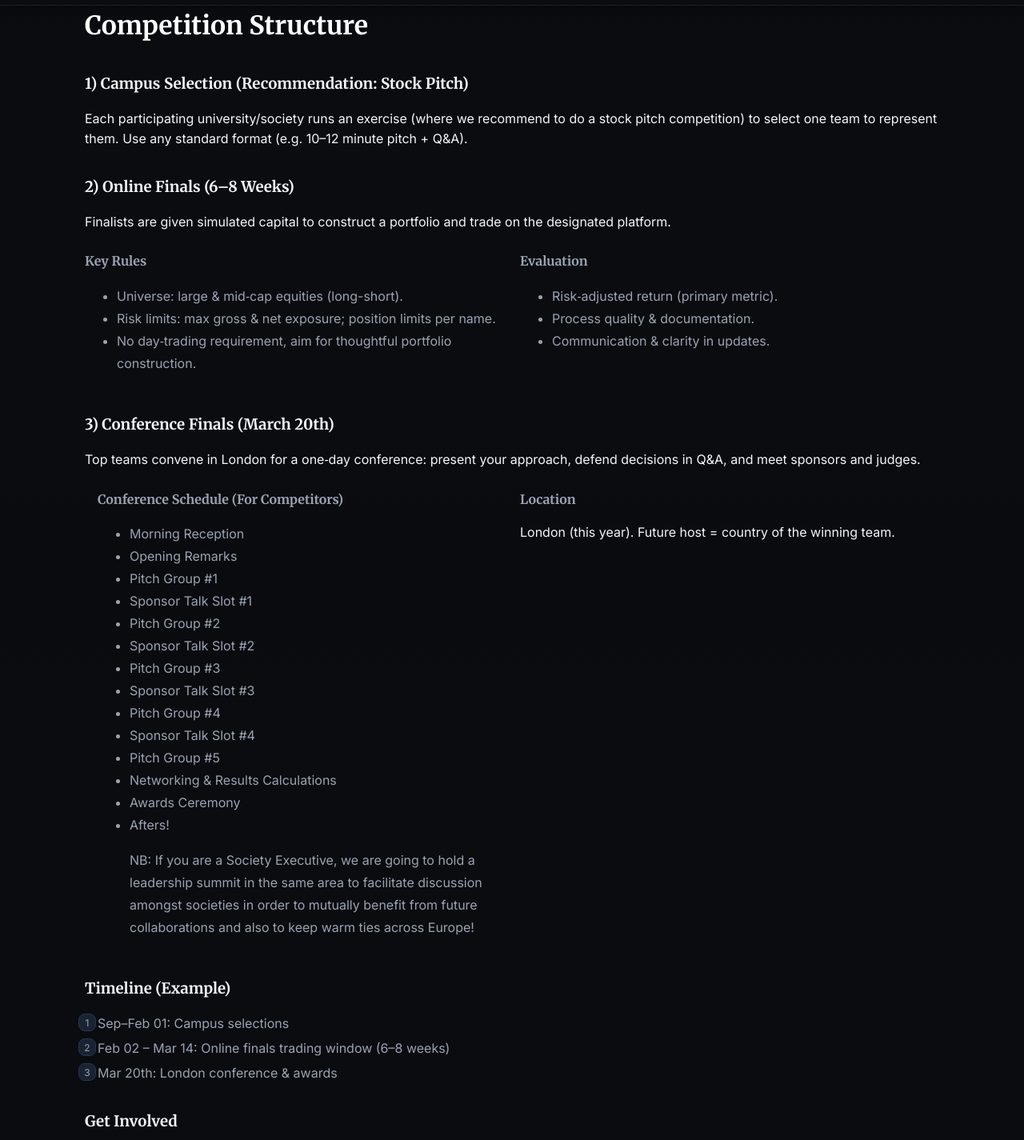
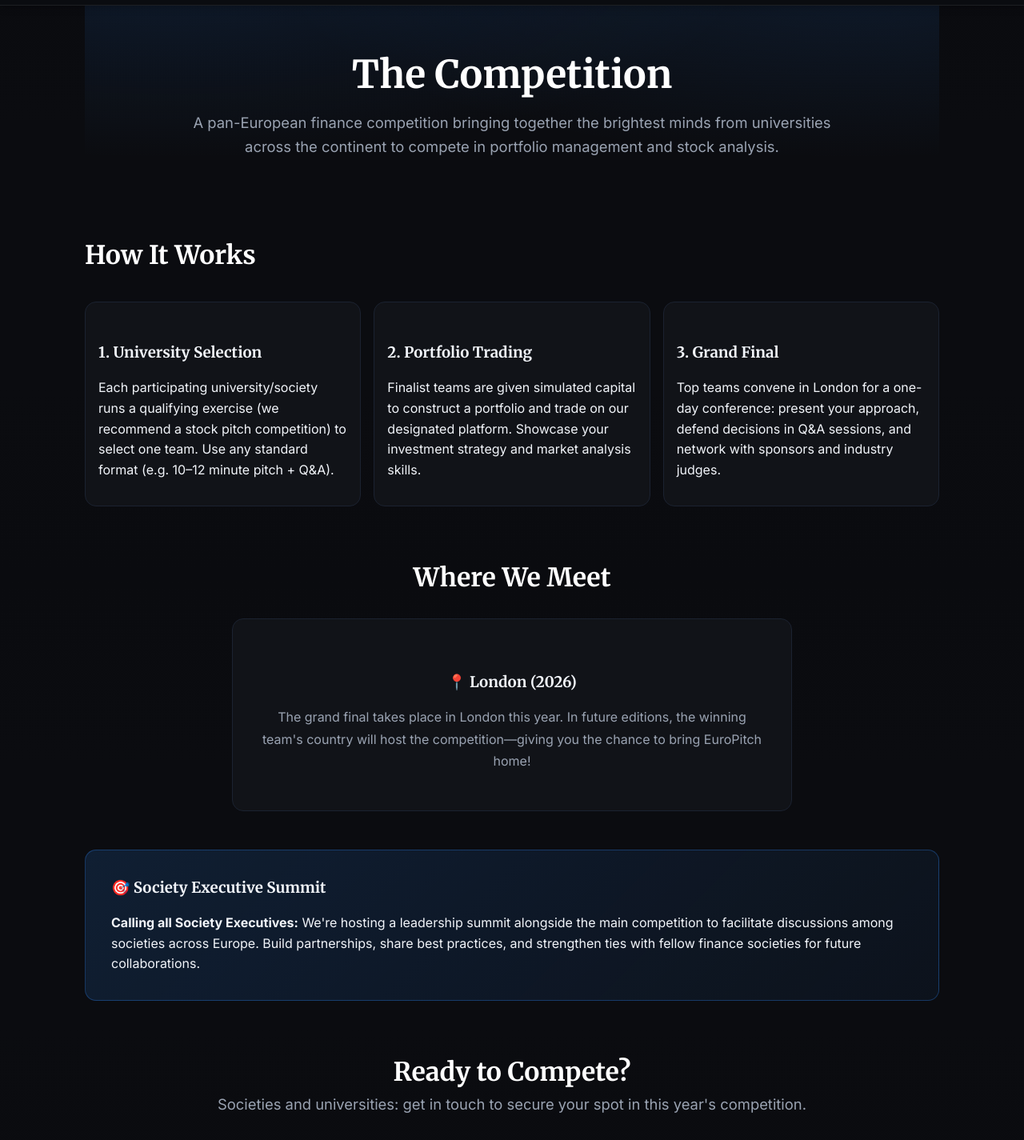
Before and after one commit to EuroPitch/EuroPitch, a React (Vite) app in the folder frontend/: page /competition in a window 1280 px wide. Shown: the part 80-1505 px from the top of the page at 80% size. Built offline with nearby package versions, Linux system fonts and the light colour scheme.

Commit message:
Improved competition

```diff
--- a/frontend/src/pages/Competition/Competition.jsx
+++ b/frontend/src/pages/Competition/Competition.jsx
@@ -1,85 +1,90 @@
-const Competition = () => (
-    <section className="container page">
-    <h2>Competition Structure</h2>
-    <h3>1) Campus Selection (Recommendation: Stock Pitch)</h3>
+import React from 'react';
+
+export default function Competition() {
+  return (
+    <div className="page container">
+      {/* Hero Section */}
+      <section className="hero" style={{ paddingTop: '3rem', paddingBottom: '3rem' }}>
+        <h1>The Competition</h1>
+        <p className="lead">
+          A pan-European finance competition bringing together the brightest minds
+          from universities across the continent to compete in portfolio management and stock analysis.
+        </p>
+      </section>
+
+      {/* How It Works Section */}
+      <section style={{ marginTop: '3rem' }}>
+        <h2>How It Works</h2>
+        <div className="features">
+          <div className="card">
+            <h3>1. University Selection</h3>
             <p>
-    Each participating university/society runs an exercise (where we recommend to do a stock pitch competition) to
-    select one team to represent them. Use any standard format (e.g. 10–12 minute pitch + Q&A).
+              Each participating university/society runs a qualifying exercise (we recommend
+              a stock pitch competition) to select one team. Use any standard format
+              (e.g. 10–12 minute pitch + Q&A).
             </p>
-
-
-    <h3>2) Online Finals (6–8 Weeks)</h3>
-    <p>
-    Finalists are given simulated capital to construct a portfolio and trade on the designated platform.
-    </p>
-    <div className="grid two">
-    <div>
-    <h4>Key Rules</h4>
-    <ul className="bullets">
-    <li>Universe: large & mid‑cap equities (long-short).</li>
-    <li>Risk limits: max gross & net exposure; position limits per name.</li>
-    <li>No day‑trading requirement, aim for thoughtful portfolio construction.</li>
-    </ul>
-    </div>
-    <div>
-    <h4>Evaluation</h4>
-    <ul className="bullets">
-    <li>Risk‑adjusted return (primary metric).</li>
-    <li>Process quality & documentation.</li>
-    <li>Communication & clarity in updates.</li>
-    </ul>
-    </div>
           </div>
 
+          <div className="card">
+            <h3>2. Portfolio Trading</h3>
+            <p>
+              Finalist teams are given simulated capital to construct a portfolio
+              and trade on our designated platform. Showcase your investment strategy
+              and market analysis skills.
+            </p>
+          </div>
 
-    <h3>3) Conference Finals (March 20th)</h3>
+          <div className="card">
+            <h3>3. Grand Final</h3>
             <p>
-    Top teams convene in London for a one‑day conference: present your approach, defend
-    decisions in Q&amp;A, and meet sponsors and judges.
+              Top teams convene in London for a one-day conference: present your approach,
+              defend decisions in Q&A sessions, and network with sponsors and industry judges.
             </p>
-    <section className="container page">
-    <div className="grid two">
-    <div>
-    <h4>Conference Schedule (For Competitors)</h4>
-    <ul className="bullets">
-    <li>Morning Reception</li>
-    <li>Opening Remarks</li>
-    <li>Pitch Group #1</li>
-    <li>Sponsor Talk Slot #1</li>
-    <li>Pitch Group #2</li>
-    <li>Sponsor Talk Slot #2</li>
-    <li>Pitch Group #3</li>
-    <li>Sponsor Talk Slot #3</li>
-    <li>Pitch Group #4</li>
-    <li>Sponsor Talk Slot #4</li>
-    <li>Pitch Group #5</li>
-    <li>Networking & Results Calculations</li>
-    <li>Awards Ceremony</li>
-    <li>Afters!</li>
-
-    <p>NB: If you are a Society Executive, we are going to hold a leadership summit in the same area to facilitate discussion amongst societies in order to mutually benefit from future collaborations and also to keep warm ties across Europe!</p>
-    </ul>
-    </div>
-    <div>
-    <h4>Location</h4>
-    <p>London (this year). Future host = country of the winning team.</p>
           </div>
         </div>
       </section>
 
+      {/* Location Section */}
+      <section style={{ marginTop: '4rem', textAlign: 'center' }}>
+        <h2>Where We Meet</h2>
+        <div className="card" style={{ maxWidth: '700px', margin: '1.5rem auto', padding: '2rem' }}>
+          <h3 style={{ marginBottom: '1rem' }}>📍 London (2026)</h3>
+          <p style={{ color: 'var(--muted)', fontSize: '1rem', lineHeight: '1.7' }}>
+            The grand final takes place in London this year. In future editions,
+            the winning team's country will host the competition—giving you the chance
+            to bring EuroPitch home!
+          </p>
+        </div>
+      </section>
 
-    <h3>Timeline (Example)</h3>
-    <ol className="timeline">
-    <li>Sep–Feb 01: Campus selections</li>
-    <li>Feb 02 – Mar 14: Online finals trading window (6–8 weeks)</li>
-    <li>Mar 20th: London conference & awards</li>
-    </ol>
+      {/* Leadership Summit Callout */}
+      <section style={{ marginTop: '3rem' }}>
+        <div className="card" style={{
+          background: 'linear-gradient(135deg, rgba(46, 140, 255, 0.15), rgba(46, 140, 255, 0.05))',
+          border: '1px solid rgba(46, 140, 255, 0.3)',
+          padding: '2rem'
+        }}>
+          <h3 style={{ marginTop: 0 }}>🎯 Society Executive Summit</h3>
+          <p style={{ color: 'var(--text)', marginBottom: '0' }}>
+            <strong>Calling all Society Executives:</strong> We're hosting a leadership summit
+            alongside the main competition to facilitate discussions among societies across Europe.
+            Build partnerships, share best practices, and strengthen ties with fellow finance
+            societies for future collaborations.
+          </p>
+        </div>
+      </section>
 
-
-    <h3>Get Involved</h3>
-    <p>Societies: contact us to get on board!</p>
+      {/* Call to Action */}
+      <section style={{ marginTop: '4rem', textAlign: 'center', paddingBottom: '2rem' }}>
+        <h2>Ready to Compete?</h2>
+        <p className="lead" style={{ marginBottom: '2rem' }}>
+          Societies and universities: get in touch to secure your spot in this year's competition.
+        </p>
+        <div className="cta-row">
+          <a href="/contact" className="btn primary">Contact Us to Register</a>
+          <a href="/about" className="btn ghost">Learn More About EuroPitch</a>
+        </div>
       </section>
+    </div>
   );
-
-
-export default Competition;
+}
```
Lines whose indentation alone changed are shown as unchanged.
